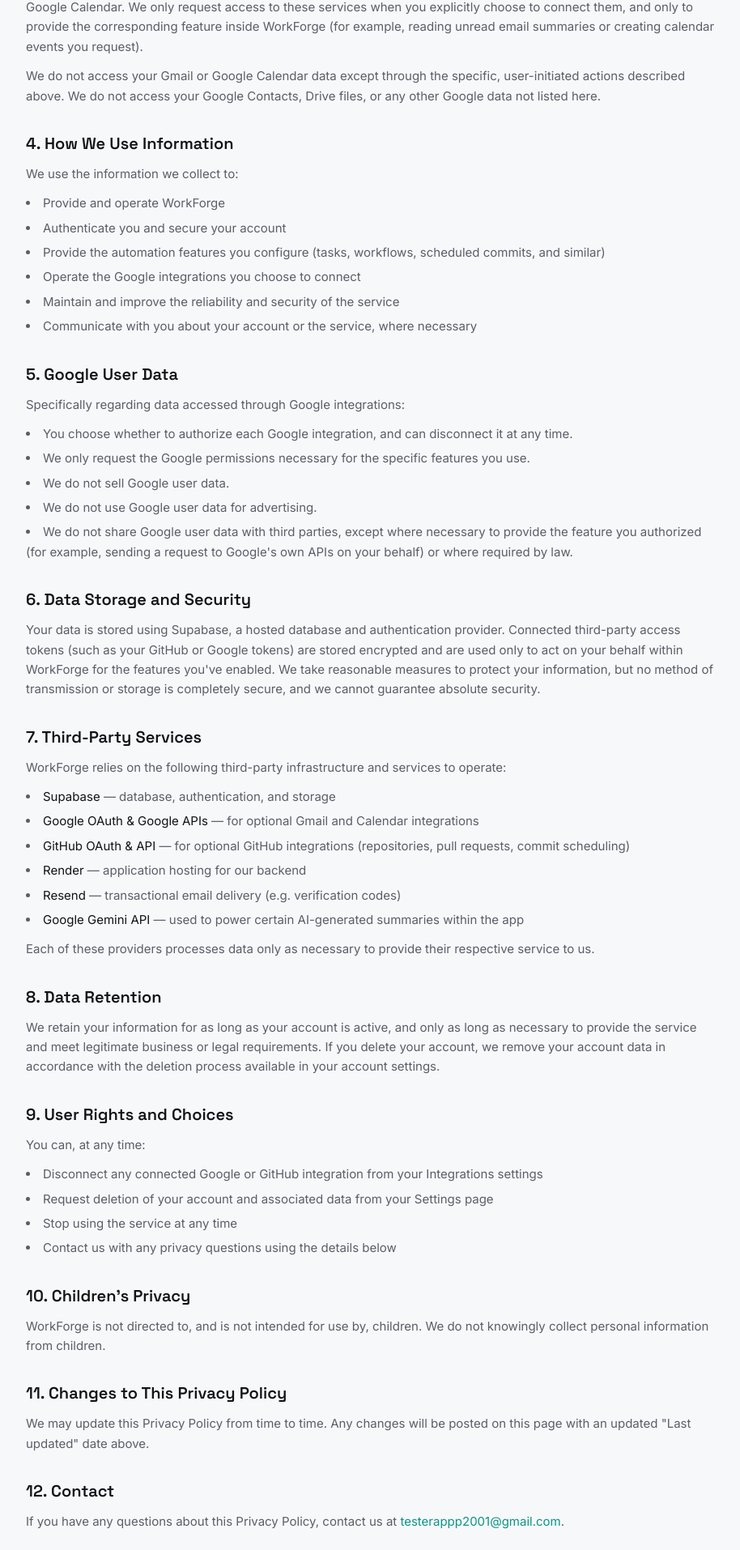
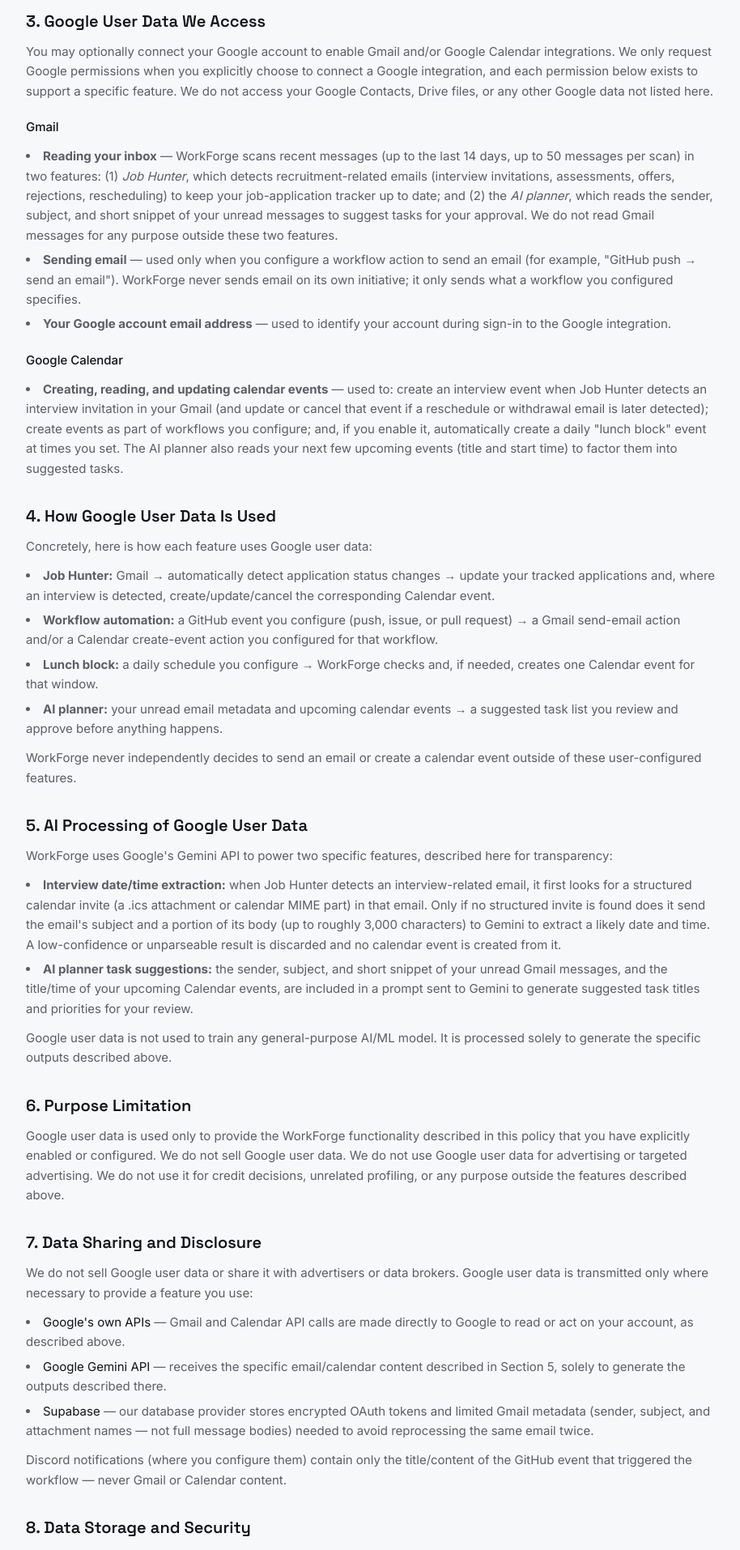
Before and after one commit to KeshavKandoi/AI-AUTOMATION, a React (Vite) app in the folder ai-coo-frontend/: page /privacy in a window 1280 px wide. Shown: the part 645-2559 px from the top of the page at 81% size, without its empty margins (182-1096 px from the left). Built offline with nearby package versions, Linux system fonts and the light colour scheme; no server answers.

Commit message:
refactor: update Privacy Policy to clarify Google user data usage and enhance section titles

```diff
--- a/ai-coo-frontend/src/pages/legal/PrivacyPolicy.tsx
+++ b/ai-coo-frontend/src/pages/legal/PrivacyPolicy.tsx
@@ -1,17 +1,19 @@
+import { Link } from 'react-router-dom'
 import LegalPageLayout from './LegalPageLayout'
 import LegalSection from './LegalSection'
 
 const CONTACT_EMAIL = 'testerappp2001@gmail.com'
-const LAST_UPDATED = 'August 23, 2026'
+const LAST_UPDATED = 'August 27, 2026'
 
 export default function PrivacyPolicy() {
   return (
     <LegalPageLayout title="Privacy Policy" lastUpdated={LAST_UPDATED}>
       <LegalSection number="1" title="Introduction">
         <p>
-          WorkForge ("we", "our", "the service") respects your privacy. This Privacy Policy explains what
-          information we collect when you use WorkForge, how we use it, how it is stored, and the choices
-          you have about it.
+          WorkForge ("we", "our", "the service") is a workflow automation platform. This Privacy Policy
+          explains what information we collect, including Google user data accessed through Gmail and
+          Google Calendar integrations, how it is used, how it is stored and protected, who it is shared
+          with, and the choices you have about it.
         </p>
       </LegalSection>
 
@@ -20,114 +22,173 @@ export default function PrivacyPolicy() {
         <ul className="list-disc list-inside flex flex-col gap-1.5">
           <li>Account information: your name, email address, and organization name.</li>
           <li>Authentication information used to sign you in and keep your account secure.</li>
-          <li>Information you provide while using WorkForge, such as tasks, workflow configurations, and scheduled jobs.</li>
+          <li>Information you provide while using WorkForge: tasks, workflow configurations, job-application records, and scheduled jobs.</li>
           <li>Technical information such as basic request logs, needed to operate and secure the service.</li>
+          <li>Google user data, described in detail in Section 3, accessed only after you connect a Google integration.</li>
         </ul>
       </LegalSection>
 
-      <LegalSection number="3" title="Google Account and OAuth Data">
+      <LegalSection number="3" title="Google User Data We Access">
         <p>
-          You may optionally connect your Google account to WorkForge to enable specific integrations,
-          currently Gmail and Google Calendar. We only request access to these services when you explicitly
-          choose to connect them, and only to provide the corresponding feature inside WorkForge (for
-          example, reading unread email summaries or creating calendar events you request).
+          You may optionally connect your Google account to enable Gmail and/or Google Calendar
+          integrations. We only request Google permissions when you explicitly choose to connect a Google
+          integration, and each permission below exists to support a specific feature. We do not access
+          your Google Contacts, Drive files, or any other Google data not listed here.
         </p>
-        <p>
-          We do not access your Gmail or Google Calendar data except through the specific, user-initiated
-          actions described above. We do not access your Google Contacts, Drive files, or any other Google
-          data not listed here.
-        </p>
-      </LegalSection>
-
-      <LegalSection number="4" title="How We Use Information">
-        <p>We use the information we collect to:</p>
+        <p className="text-[var(--color-text-primary)] font-medium mt-2">Gmail</p>
         <ul className="list-disc list-inside flex flex-col gap-1.5">
-          <li>Provide and operate WorkForge</li>
-          <li>Authenticate you and secure your account</li>
-          <li>Provide the automation features you configure (tasks, workflows, scheduled commits, and similar)</li>
-          <li>Operate the Google integrations you choose to connect</li>
-          <li>Maintain and improve the reliability and security of the service</li>
-          <li>Communicate with you about your account or the service, where necessary</li>
+          <li>
+            <strong>Reading your inbox</strong> — WorkForge scans recent messages (up to the last 14 days,
+            up to 50 messages per scan) in two features: (1) <em>Job Hunter</em>, which detects
+            recruitment-related emails (interview invitations, assessments, offers, rejections, rescheduling)
+            to keep your job-application tracker up to date; and (2) the <em>AI planner</em>, which reads the
+            sender, subject, and short snippet of your unread messages to suggest tasks for your approval.
+            We do not read Gmail messages for any purpose outside these two features.
+          </li>
+          <li>
+            <strong>Sending email</strong> — used only when you configure a workflow action to send an
+            email (for example, "GitHub push → send an email"). WorkForge never sends email on its own
+            initiative; it only sends what a workflow you configured specifies.
+          </li>
+          <li>
+            <strong>Your Google account email address</strong> — used to identify your account during
+            sign-in to the Google integration.
+          </li>
         </ul>
-      </LegalSection>
-
-      <LegalSection number="5" title="Google User Data">
-        <p>Specifically regarding data accessed through Google integrations:</p>
+        <p className="text-[var(--color-text-primary)] font-medium mt-2">Google Calendar</p>
         <ul className="list-disc list-inside flex flex-col gap-1.5">
-          <li>You choose whether to authorize each Google integration, and can disconnect it at any time.</li>
-          <li>We only request the Google permissions necessary for the specific features you use.</li>
-          <li>We do not sell Google user data.</li>
-          <li>We do not use Google user data for advertising.</li>
           <li>
-            We do not share Google user data with third parties, except where necessary to provide the
-            feature you authorized (for example, sending a request to Google's own APIs on your behalf) or
-            where required by law.
+            <strong>Creating, reading, and updating calendar events</strong> — used to: create an interview
+            event when Job Hunter detects an interview invitation in your Gmail (and update or cancel that
+            event if a reschedule or withdrawal email is later detected); create events as part of workflows
+            you configure; and, if you enable it, automatically create a daily "lunch block" event at times
+            you set. The AI planner also reads your next few upcoming events (title and start time) to
+            factor them into suggested tasks.
           </li>
         </ul>
       </LegalSection>
 
-      <LegalSection number="6" title="Data Storage and Security">
+      <LegalSection number="4" title="How Google User Data Is Used">
+        <p>Concretely, here is how each feature uses Google user data:</p>
+        <ul className="list-disc list-inside flex flex-col gap-1.5">
+          <li><strong>Job Hunter:</strong> Gmail → automatically detect application status changes → update your tracked applications and, where an interview is detected, create/update/cancel the corresponding Calendar event.</li>
+          <li><strong>Workflow automation:</strong> a GitHub event you configure (push, issue, or pull request) → a Gmail send-email action and/or a Calendar create-event action you configured for that workflow.</li>
+          <li><strong>Lunch block:</strong> a daily schedule you configure → WorkForge checks and, if needed, creates one Calendar event for that window.</li>
+          <li><strong>AI planner:</strong> your unread email metadata and upcoming calendar events → a suggested task list you review and approve before anything happens.</li>
+        </ul>
         <p>
-          Your data is stored using Supabase, a hosted database and authentication provider. Connected
-          third-party access tokens (such as your GitHub or Google tokens) are stored encrypted and are used
-          only to act on your behalf within WorkForge for the features you've enabled. We take reasonable
-          measures to protect your information, but no method of transmission or storage is completely
-          secure, and we cannot guarantee absolute security.
+          WorkForge never independently decides to send an email or create a calendar event outside of
+          these user-configured features.
         </p>
       </LegalSection>
 
-      <LegalSection number="7" title="Third-Party Services">
-        <p>WorkForge relies on the following third-party infrastructure and services to operate:</p>
+      <LegalSection number="5" title="AI Processing of Google User Data">
+        <p>
+          WorkForge uses Google's Gemini API to power two specific features, described here for
+          transparency:
+        </p>
         <ul className="list-disc list-inside flex flex-col gap-1.5">
-          <li><span className="text-[var(--color-text-primary)]">Supabase</span> — database, authentication, and storage</li>
-          <li><span className="text-[var(--color-text-primary)]">Google OAuth &amp; Google APIs</span> — for optional Gmail and Calendar integrations</li>
-          <li><span className="text-[var(--color-text-primary)]">GitHub OAuth &amp; API</span> — for optional GitHub integrations (repositories, pull requests, commit scheduling)</li>
-          <li><span className="text-[var(--color-text-primary)]">Render</span> — application hosting for our backend</li>
-          <li><span className="text-[var(--color-text-primary)]">Resend</span> — transactional email delivery (e.g. verification codes)</li>
-          <li><span className="text-[var(--color-text-primary)]">Google Gemini API</span> — used to power certain AI-generated summaries within the app</li>
+          <li>
+            <strong>Interview date/time extraction:</strong> when Job Hunter detects an interview-related
+            email, it first looks for a structured calendar invite (a .ics attachment or calendar MIME
+            part) in that email. Only if no structured invite is found does it send the email's subject and
+            a portion of its body (up to roughly 3,000 characters) to Gemini to extract a likely date and
+            time. A low-confidence or unparseable result is discarded and no calendar event is created from it.
+          </li>
+          <li>
+            <strong>AI planner task suggestions:</strong> the sender, subject, and short snippet of your
+            unread Gmail messages, and the title/time of your upcoming Calendar events, are included in a
+            prompt sent to Gemini to generate suggested task titles and priorities for your review.
+          </li>
         </ul>
-        <p>Each of these providers processes data only as necessary to provide their respective service to us.</p>
-      </LegalSection>
-
-      <LegalSection number="8" title="Data Retention">
         <p>
-          We retain your information for as long as your account is active, and only as long as necessary to
-          provide the service and meet legitimate business or legal requirements. If you delete your account,
-          we remove your account data in accordance with the deletion process available in your account
-          settings.
+          Google user data is not used to train any general-purpose AI/ML model. It is processed solely to
+          generate the specific outputs described above.
         </p>
       </LegalSection>
 
-      <LegalSection number="9" title="User Rights and Choices">
-        <p>You can, at any time:</p>
+      <LegalSection number="6" title="Purpose Limitation">
+        <p>
+          Google user data is used only to provide the WorkForge functionality described in this policy
+          that you have explicitly enabled or configured. We do not sell Google user data. We do not use
+          Google user data for advertising or targeted advertising. We do not use it for credit
+          decisions, unrelated profiling, or any purpose outside the features described above.
+        </p>
+      </LegalSection>
+
+      <LegalSection number="7" title="Data Sharing and Disclosure">
+        <p>We do not sell Google user data or share it with advertisers or data brokers. Google user data is transmitted only where necessary to provide a feature you use:</p>
         <ul className="list-disc list-inside flex flex-col gap-1.5">
-          <li>Disconnect any connected Google or GitHub integration from your Integrations settings</li>
-          <li>Request deletion of your account and associated data from your Settings page</li>
-          <li>Stop using the service at any time</li>
-          <li>Contact us with any privacy questions using the details below</li>
+          <li><span className="text-[var(--color-text-primary)]">Google's own APIs</span> — Gmail and Calendar API calls are made directly to Google to read or act on your account, as described above.</li>
+          <li><span className="text-[var(--color-text-primary)]">Google Gemini API</span> — receives the specific email/calendar content described in Section 5, solely to generate the outputs described there.</li>
+          <li><span className="text-[var(--color-text-primary)]">Supabase</span> — our database provider stores encrypted OAuth tokens and limited Gmail metadata (sender, subject, and attachment names — not full message bodies) needed to avoid reprocessing the same email twice.</li>
+        </ul>
+        <p>
+          Discord notifications (where you configure them) contain only the title/content of the GitHub
+          event that triggered the workflow — never Gmail or Calendar content.
+        </p>
+      </LegalSection>
+
+      <LegalSection number="8" title="Data Storage and Security">
+        <p>
+          OAuth access tokens and refresh tokens for Google and GitHub are encrypted at rest (Fernet
+          symmetric encryption) before being stored in our Supabase/PostgreSQL database, and are decrypted
+          only in-memory at the moment they're used to call an API on your behalf. All communication with
+          our backend and with Google/GitHub APIs uses HTTPS/TLS. Access tokens are resolved per
+          organization/integration — a request for one organization's data cannot use another
+          organization's stored token. GitHub webhook deliveries are verified using a per-organization
+          HMAC signature before any workflow is triggered; a delivery that doesn't match a stored secret is
+          rejected. We do not currently hold SOC 2, ISO 27001, or similar independent security
+          certifications.
+        </p>
+      </LegalSection>
+
+      <LegalSection number="9" title="Data Retention">
+        <p>
+          Google user data and OAuth tokens are retained only while the corresponding integration remains
+          connected. Job Hunter records (application status, detected Gmail event metadata, matched
+          calendar events) are retained while your account is active, to keep your tracker functional.
+        </p>
+      </LegalSection>
+
+      <LegalSection number="10" title="Data Deletion and Revocation">
+        <p>You can remove Google access and data at any time:</p>
+        <ul className="list-disc list-inside flex flex-col gap-1.5">
+          <li><strong>Disconnect an integration:</strong> from your Integrations settings, disconnecting Gmail or Calendar immediately and permanently deletes the corresponding stored OAuth token from our database.</li>
+          <li><strong>Revoke at the source:</strong> you can also revoke WorkForge's access directly from your Google Account permissions page at any time.</li>
+          <li><strong>Delete your account:</strong> from Settings, account deletion permanently removes your organization's data — including all stored OAuth tokens, workflow configurations, Job Hunter records, tasks, and audit logs — and deletes your login credentials.</li>
         </ul>
       </LegalSection>
 
-      <LegalSection number="10" title="Children's Privacy">
+      <LegalSection number="11" title="User Control and Consent">
         <p>
-          WorkForge is not directed to, and is not intended for use by, children. We do not knowingly collect
-          personal information from children.
+          You choose which integrations to connect and which workflows to create. Google authorization
+          happens through Google's own OAuth consent screen, which shows you exactly what access is being
+          requested before you approve it. Nothing is accessed until you complete that consent flow.
         </p>
       </LegalSection>
 
-      <LegalSection number="11" title="Changes to This Privacy Policy">
+      <LegalSection number="12" title="Children's Privacy">
         <p>
-          We may update this Privacy Policy from time to time. Any changes will be posted on this page with
-          an updated "Last updated" date above.
+          WorkForge is not directed to, and is not intended for use by, children. We do not knowingly
+          collect personal information from children.
         </p>
       </LegalSection>
 
-      <LegalSection number="12" title="Contact">
+      <LegalSection number="13" title="Changes to This Privacy Policy">
         <p>
-          If you have any questions about this Privacy Policy, contact us at{' '}
+          We may update this Privacy Policy as our data practices change. Material changes will be
+          reflected by an updated "Last updated" date above; if we make a change we consider significant,
+          we will make reasonable efforts to notify active users.
+        </p>
+      </LegalSection>
+
+      <LegalSection number="14" title="Contact">
+        <p>
+          Questions about this Privacy Policy or how your Google user data is handled? Contact us at{' '}
           <a href={`mailto:${CONTACT_EMAIL}`} className="text-[var(--color-signal)] hover:brightness-110">
             {CONTACT_EMAIL}
-          </a>.
+          </a>. See also our <Link to="/security" className="text-[var(--color-signal)] hover:brightness-110">Security</Link> page.
         </p>
       </LegalSection>
     </LegalPageLayout>
```
